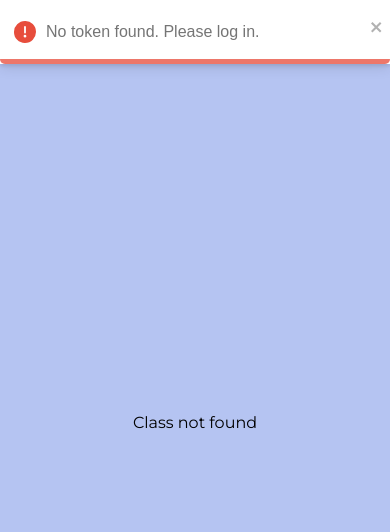
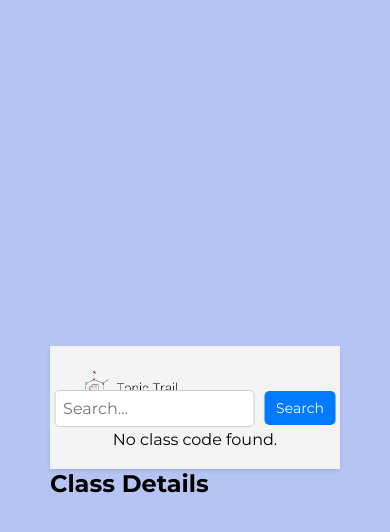
Before and after one commit to ojasharma/Topic_Trail, a React (Vite) app in the folder frontend/: page /class/1 in a window 390 px wide. Before the commit this address had no page. Shown: the top 532 px of the page. Built offline with nearby package versions, Linux system fonts and the light colour scheme.

Commit message:
changes in frontend

```diff
--- /dev/null
+++ b/frontend/src/assets/ClassHeader.css
@@ -0,0 +1,125 @@
+/* ClassHeader.css */
+.class-header {
+    display: flex;
+    justify-content: space-between;
+    align-items: center;
+    padding: 20px;
+    background-color: #f4f4f4;
+    box-shadow: 0 2px 4px rgba(0, 0, 0, 0.1);
+  }
+
+  .class-header .logo img {
+    height: 50px;
+  }
+
+  .class-header .search-container {
+    position: absolute;
+    left: 50%;
+    transform: translateX(-50%); /* Centers the search bar horizontally */
+    display: flex;
+    justify-content: center;
+    align-items: center;
+    width: 100%; /* Makes sure it takes up available width */
+  }
+
+  .class-header .class-code-container {
+    display: flex;
+    align-items: center;
+    margin-right: 120px;
+  }
+
+  .class-header button {
+    margin-left: 10px;
+    padding: 8px 12px;
+    font-size: 14px;
+    background-color: #007bff;
+    color: white;
+    border: none;
+    border-radius: 5px;
+    cursor: pointer;
+  }
+
+  .class-header button:hover {
+    background-color: #0056b3;
+  }
+
+  /* Tablets (max-width: 1024px) */
+@media (max-width: 1024px) {
+    .class-header {
+      flex-direction: column;
+      align-items: center;
+      padding: 10px;
+    }
+
+    .class-header .search-container {
+      width: 80%; /* Adjust width for tablets */
+      max-width: 400px;
+      margin-top: 15px;
+    }
+
+    .class-header .class-code-container {
+      margin-right: 0;
+      margin-top: 10px;
+    }
+
+    .class-header button {
+      margin-left: 0;
+      margin-top: 10px;
+    }
+
+    .class-header .logo img {
+      height: 40px;
+    }
+
+    .class-header .search-container input {
+      font-size: 14px;
+      padding: 6px;
+    }
+  }
+
+  /* Phones (max-width: 768px) */
+  @media (max-width: 768px) {
+    .class-header {
+      flex-direction: column;
+      align-items: center;
+      padding: 10px;
+    }
+
+    .class-header .search-container {
+      width: 90%; /* Adjust width for phones */
+      max-width: 400px;
+      margin-top: 15px;
+    }
+
+    .class-header .class-code-container {
+      margin-right: 0;
+      margin-top: 10px;
+    }
+
+    .class-header button {
+      margin-left: 0;
+      margin-top: 10px;
+    }
+
+    .class-header .logo img {
+      height: 40px;
+    }
+
+    .class-header .search-container input {
+      font-size: 14px;
+      padding: 6px;
+      width: 100%; /* Ensures full width on mobile */
+    }
+  }
+
+  /* Very Small Screens (max-width: 480px) */
+  @media (max-width: 480px) {
+    .class-header .search-container input {
+      font-size: 14px;
+      padding: 5px;
+    }
+
+    .class-header .logo img {
+      height: 35px;
+    }
+  }
--- /dev/null
+++ b/frontend/src/assets/ClassHeader.jsx
@@ -0,0 +1,45 @@
+import React, { useState } from 'react';
+import './ClassHeader.css'; // Add styles for ClassHeader component
+import { useNavigate } from 'react-router-dom';
+
+const ClassHeader = ({ classCode, handleCopyClassCode, copySuccess }) => {
+  const [searchQuery, setSearchQuery] = useState('');
+  const navigate = useNavigate();
+
+  const handleSearch = () => {
+    if (searchQuery.trim()) {
+      navigate(`/class-details?search=${searchQuery}`);
+    }
+  };
+
+  return (
+    <header className="class-header">
+      <div className="logo">
+        <img src="/logo.png" alt="Logo" />
+      </div>
+      <div className="search-container">
+        <input
+          type="text"
+          placeholder="Search..."
+          value={searchQuery}
+          onChange={(e) => setSearchQuery(e.target.value)}
+        />
+        <button onClick={handleSearch}>Search</button>
+      </div>
+      <div className="class-code-container">
+        {classCode ? (
+          <div>
+            <p><strong>Class Code:</strong> {classCode}</p>
+            <button onClick={handleCopyClassCode}>
+              {copySuccess ? "Copied!" : "Copy Class Code"}
+            </button>
+          </div>
+        ) : (
+          <p>No class code found.</p>
+        )}
+      </div>
+    </header>
+  );
+};
+
+export default ClassHeader;
--- /dev/null
+++ b/frontend/src/pages/ClassDetails.css
@@ -0,0 +1,41 @@
+/* ClassHeader.css */
+.class-header {
+    display: flex;
+    justify-content: space-between;
+    align-items: center;
+    padding: 20px;
+    background-color: #f4f4f4;
+    box-shadow: 0 2px 4px rgba(0, 0, 0, 0.1);
+  }
+
+  .class-header .logo img {
+    height: 50px;
+  }
+
+  .class-header .search-container input {
+    padding: 8px;
+    font-size: 16px;
+    width: 200px;
+    border: 1px solid #ccc;
+    border-radius: 5px;
+  }
+
+  .class-header .class-code-container {
+    display: flex;
+    align-items: center;
+  }
+
+  .class-header button {
+    margin-left: 10px;
+    padding: 8px 12px;
+    font-size: 14px;
+    background-color: #007bff;
+    color: white;
+    border: none;
+    border-radius: 5px;
+    cursor: pointer;
+  }
+
+  .class-header button:hover {
+    background-color: #0056b3;
+  }
--- a/frontend/src/pages/ClassDetails.jsx
+++ b/frontend/src/pages/ClassDetails.jsx
@@ -1,63 +1,41 @@
-import React, { useEffect, useState } from 'react';
-import { useParams } from 'react-router-dom';
-import Header from "../assets/Header";
-import { handleError } from "../utils";
-import { ToastContainer } from "react-toastify";
+// ClassDetails.js
+import React, { useState } from "react";
+import { useParams } from "react-router-dom";
+import { ToastContainer, toast } from "react-toastify";
+import ClassHeader from '../assets/ClassHeader'; // Import ClassHeader
+import './ClassDetails.css';
 
 const ClassDetails = () => {
-  const { id } = useParams(); // Get the class ID from URL parameters
-  const [classData, setClassData] = useState(null);
-  const [loading, setLoading] = useState(true);
-  const token = localStorage.getItem("token");
+  const { id } = useParams(); // Get the class ID from the URL parameters
+  const classCode = localStorage.getItem("classCode"); // Retrieve class code from localStorage
+  const [copySuccess, setCopySuccess] = useState(false);
 
-  useEffect(() => {
-    const fetchClassDetails = async () => {
-      if (!token) {
-        handleError("No token found. Please log in.");
-        setLoading(false);
-        return;
-      }
-
-      try {
-        const response = await fetch(`http://localhost:8080/classes/${id}`, {
-          method: "GET",
-          headers: {
-            "Content-Type": "application/json",
-            Authorization: `Bearer ${token}`,
-          },
+  const handleCopyClassCode = () => {
+    if (classCode) {
+      navigator.clipboard.writeText(classCode)
+        .then(() => {
+          setCopySuccess(true);
+          toast.success("Class code copied to clipboard!");
+        })
+        .catch((err) => {
+          setCopySuccess(false);
+          toast.error("Failed to copy class code.");
         });
-
-        if (!response.ok) {
-          throw new Error("Failed to fetch class details");
-        }
-
-        const data = await response.json();
-        setClassData(data);
-      } catch (err) {
-        handleError(err.message);
-      } finally {
-        setLoading(false);
-      }
-    };
-
-    fetchClassDetails();
-  }, [id, token]);
+    } else {
+      toast.error("No class code available to copy.");
+    }
+  };
 
   return (
     <div>
-      <Header />
+      <ClassHeader
+        classCode={classCode}
+        handleCopyClassCode={handleCopyClassCode}
+        copySuccess={copySuccess}
+      />
       <div className="class-details-container">
-        {loading ? (
-          <p>Loading class details...</p>
-        ) : classData ? (
-          <div className="class-details">
-            <h2>{classData.title}</h2>
-            <p>{classData.description}</p>
-            {/* Add more class details as needed */}
-          </div>
-        ) : (
-          <p>Class not found</p>
-        )}
+        <h2>Class Details</h2>
+        {/* Display additional class details here */}
         <ToastContainer />
       </div>
     </div>
```
Also changed, not shown: frontend/src/pages/Home.css (+87 -0 lines), frontend/src/pages/Home.jsx (+92 -4 lines).
